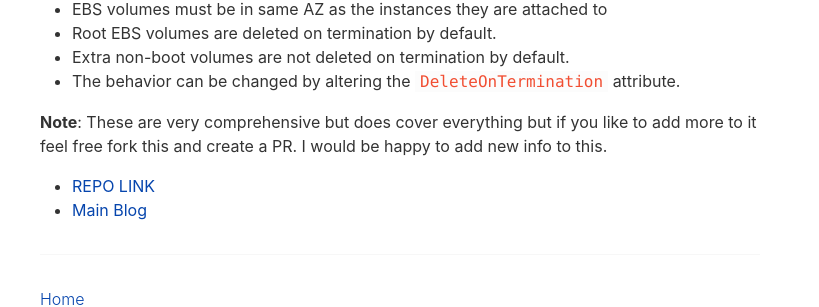
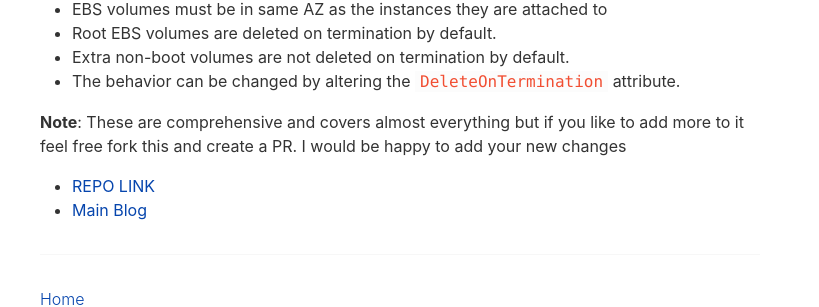
Before and after one commit to mraza007/knowledge-book, a Jekyll site: the page built from _posts/2020-06-16-aws-sa-notes.md, in a window 1280 px wide and 900 px high, scrolled down 27939 px. Shown: the part 488-795 px from the top of the window, without its empty margins (0-819 px from the left). Built offline with Jekyll 4.4.1, drawn with Linux system fonts in a browser that asks for light colours.

Commit message:
Update 2020-06-16-aws-sa-notes.md

```diff
--- a/_posts/2020-06-16-aws-sa-notes.md
+++ b/_posts/2020-06-16-aws-sa-notes.md
@@ -987,6 +987,6 @@ Amazon CloudFront Edge Locations and Regional Edge Caches
 - Extra non-boot volumes are not deleted on termination by default.
 - The behavior can be changed by altering the `DeleteOnTermination` attribute.
 
-**Note**: These are very comprehensive but does cover everything but if you like to add more to it feel free fork this and create a PR. I would be happy to add new info to this.
+**Note**: These are comprehensive and covers almost everything but if you like to add more to it feel free fork this and create a PR. I would be happy to add your new changes
 - [REPO LINK](https://github.com/mraza007/knowledge-book/edit/master/_posts/2020-06-16-aws-sa-notes.md)
 - [Main Blog](https://muhammadraza.me/)
```
